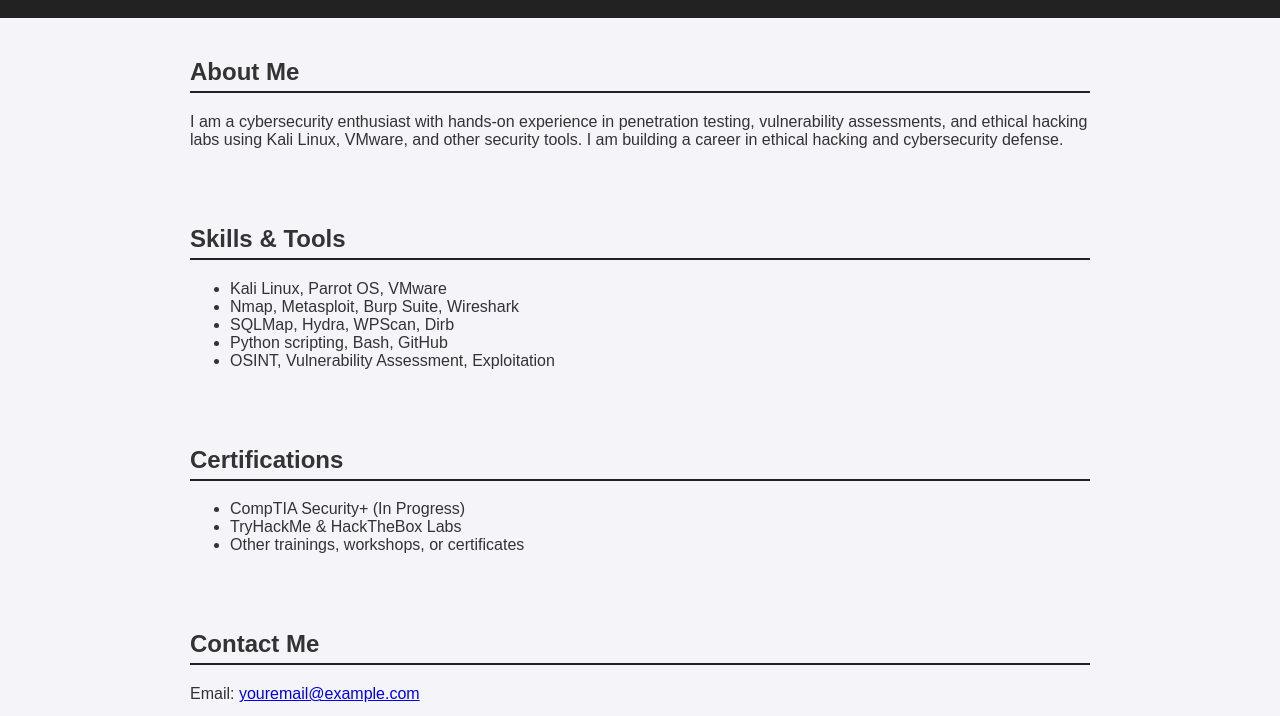
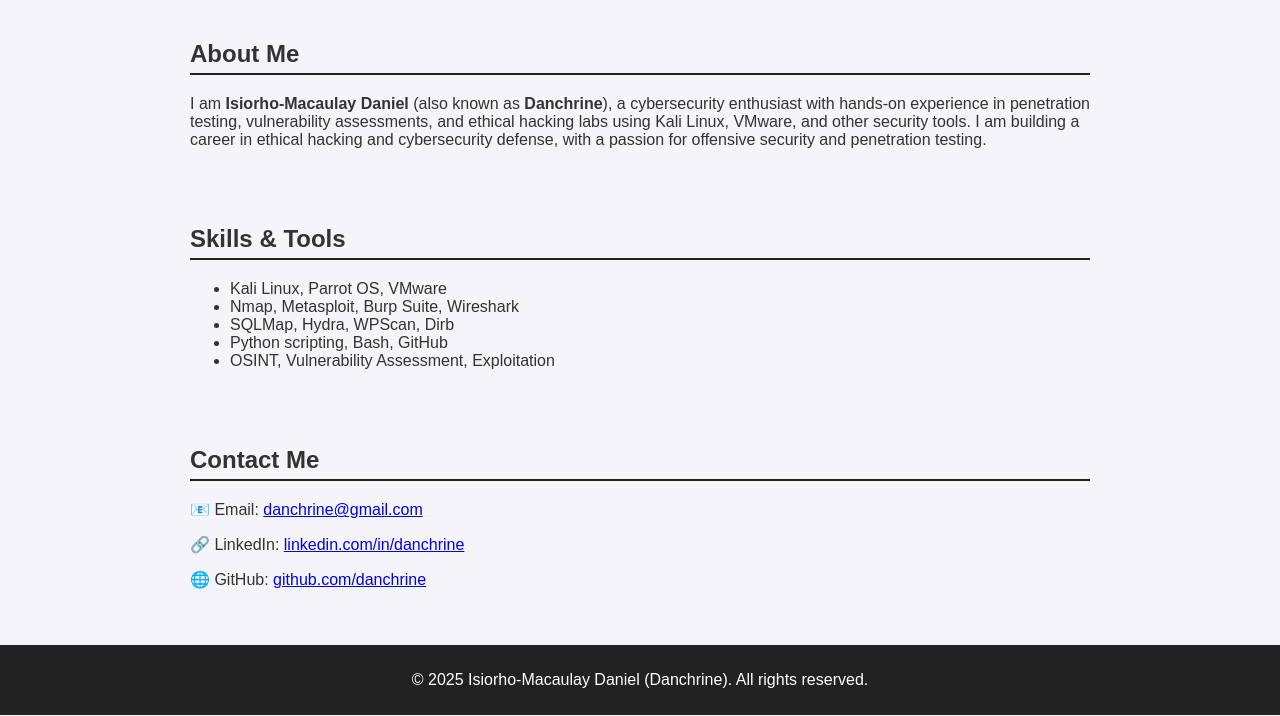
Before and after one commit to danchrine/isiorhodaniel.io, a plain HTML site: page index.html in a window 1280 px wide. Shown: the part 146-862 px from the top of the page. Drawn offline with Linux system fonts and the light colour scheme.

Commit message:
index.html

```diff
--- a/index.html
+++ b/index.html
@@ -1,15 +1,14 @@
-index.html
 <!DOCTYPE html>
 <html lang="en">
 <head>
   <meta charset="UTF-8">
   <meta name="viewport" content="width=device-width, initial-scale=1.0">
-  <title>My Cybersecurity Portfolio</title>
+  <title>Isiorho-Macaulay Daniel | Cybersecurity Portfolio</title>
   <link rel="stylesheet" href="style.css">
 </head>
 <body>
   <header>
-    <h1>👨‍💻 Your Name</h1>
+    <h1>👨‍💻 Isiorho-Macaulay Daniel (Danchrine)</h1>
     <p>Aspiring Cybersecurity Professional | Ethical Hacker | Penetration Tester</p>
     <nav>
       <a href="index.html">Home</a>
@@ -22,9 +21,10 @@ index.html
   <section id="about">
     <h2>About Me</h2>
     <p>
-      I am a cybersecurity enthusiast with hands-on experience in penetration testing,
-      vulnerability assessments, and ethical hacking labs using Kali Linux, VMware, and
-      other security tools. I am building a career in ethical hacking and cybersecurity defense.
+      I am <strong>Isiorho-Macaulay Daniel</strong> (also known as <strong>Danchrine</strong>),
+      a cybersecurity enthusiast with hands-on experience in penetration testing,
+      vulnerability assessments, and ethical hacking labs using Kali Linux, VMware, and other security tools.
+      I am building a career in ethical hacking and cybersecurity defense, with a passion for offensive security and penetration testing.
     </p>
   </section>
 
@@ -39,24 +39,15 @@ index.html
     </ul>
   </section>
 
-  <section id="certifications">
-    <h2>Certifications</h2>
-    <ul>
-      <li>CompTIA Security+ (In Progress)</li>
-      <li>TryHackMe & HackTheBox Labs</li>
-      <li>Other trainings, workshops, or certificates</li>
-    </ul>
-  </section>
-
   <section id="contact">
     <h2>Contact Me</h2>
-    <p>Email: <a href="mailto:youremail@example.com">youremail@example.com</a></p>
-    <p>LinkedIn: <a href="https://linkedin.com/in/yourprofile" target="_blank">linkedin.com/in/yourprofile</a></p>
-    <p>GitHub: <a href="https://github.com/yourusername" target="_blank">github.com/yourusername</a></p>
+    <p>📧 Email: <a href="mailto:danchrine@gmail.com">danchrine@gmail.com</a></p>
+    <p>🔗 LinkedIn: <a href="https://linkedin.com/in/danchrine" target="_blank">linkedin.com/in/danchrine</a></p>
+    <p>🌐 GitHub: <a href="https://github.com/danchrine" target="_blank">github.com/danchrine</a></p>
   </section>
 
   <footer>
-    <p>© 2025 Your Name | Cybersecurity Portfolio</p>
+    <p>© 2025 Isiorho-Macaulay Daniel (Danchrine). All rights reserved.</p>
   </footer>
 </body>
 </html>
```
